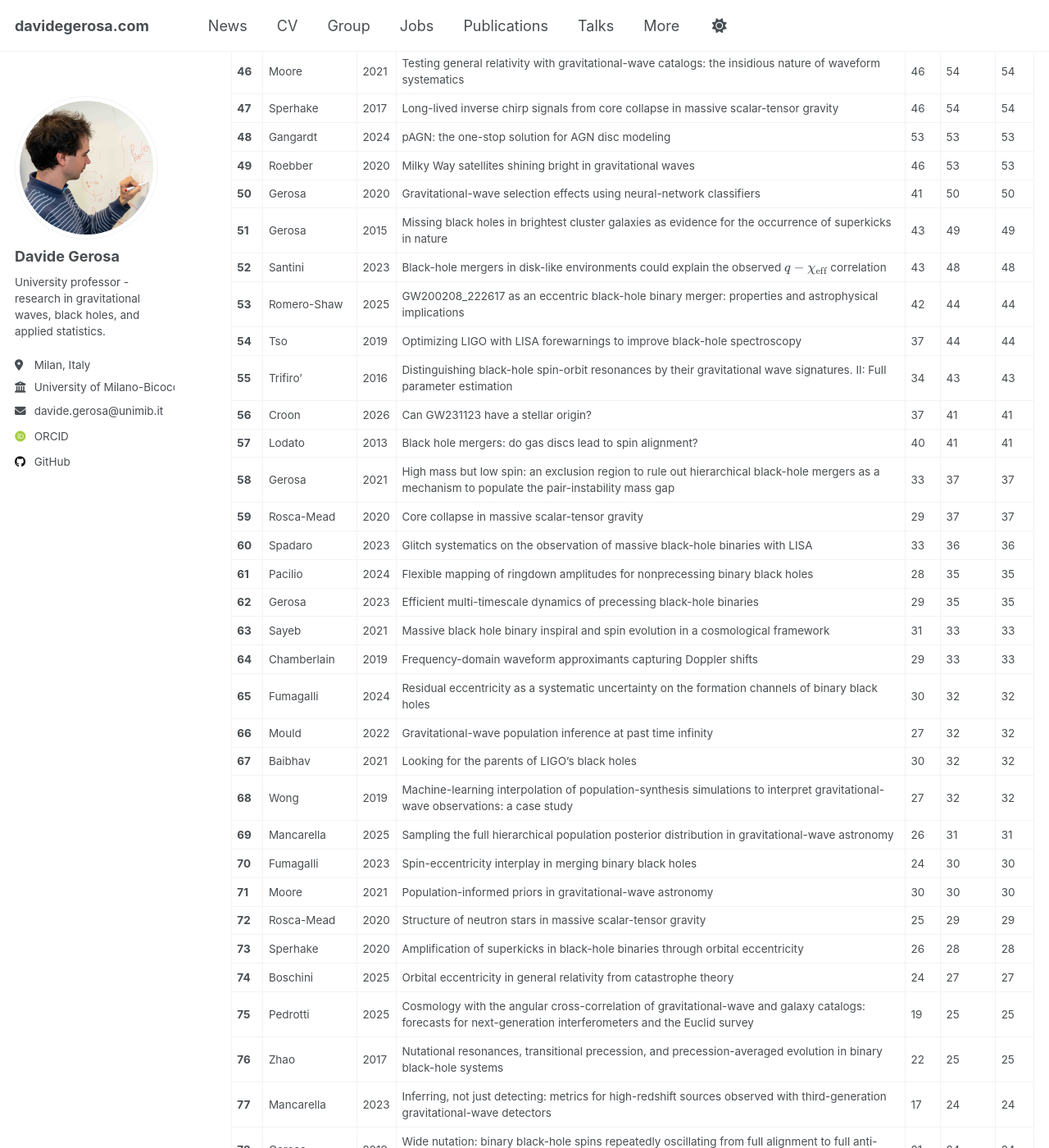
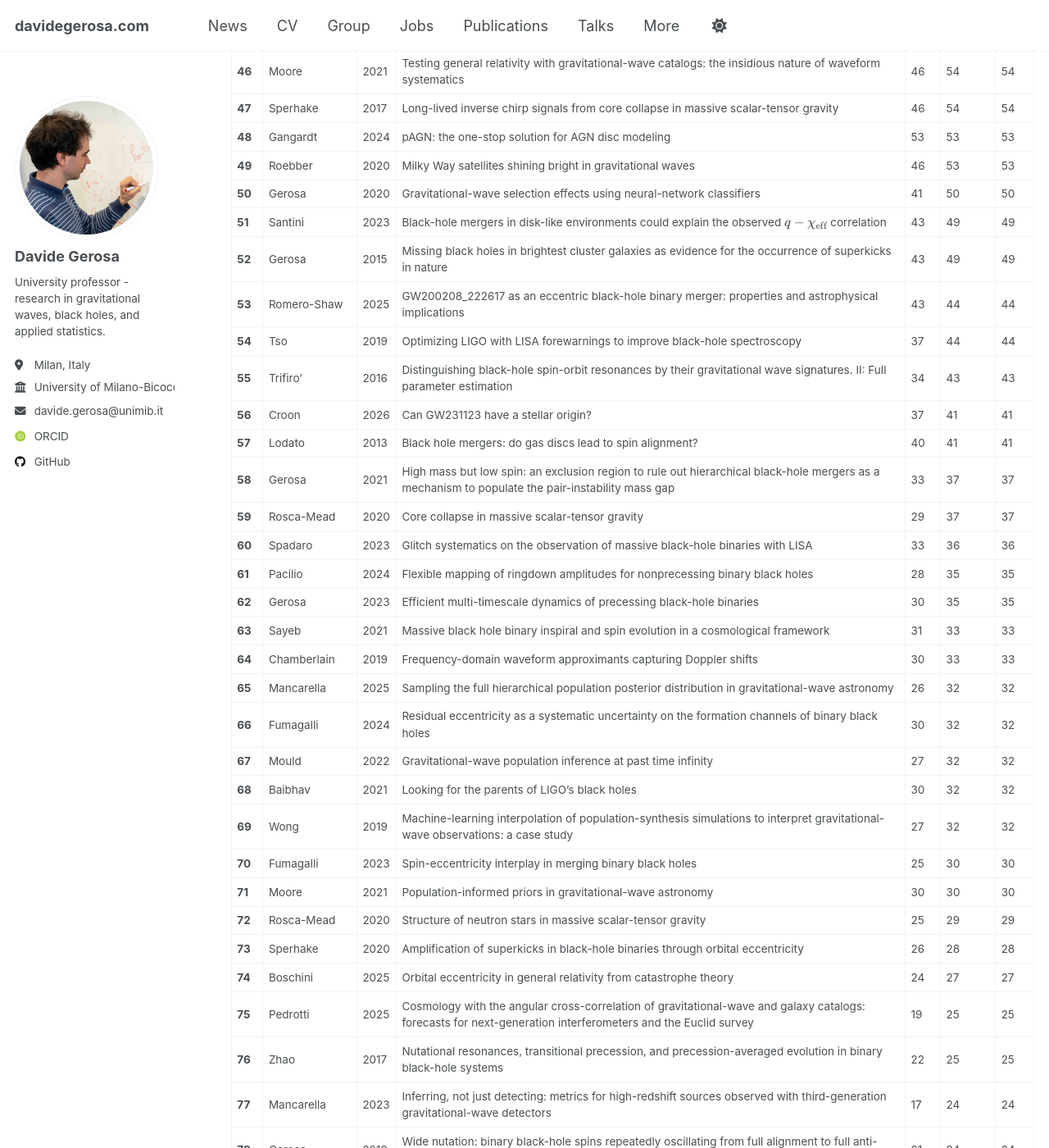
Before and after one commit to dgerosa/website, a Jekyll site: the page built from _pages/citations.md, in a window 1280 px wide and 1400 px high, scrolled down 2317 px. Shown: the whole window at 82% size. Built offline with Jekyll 4.4.1, drawn with Linux system fonts in a browser that asks for light colours; some web fonts are replaced; some of the changed text lies outside the part shown.

Commit message:
Website update from workflow

```diff
--- a/_pages/_citations.md
+++ b/_pages/_citations.md
@@ -59,9 +59,9 @@
 | **48** | Gangardt | 2024 | pAGN: the one-stop solution for AGN disc modeling | 53 | 53 | 53 |
 | **49** | Roebber | 2020 | Milky Way satellites shining bright in gravitational waves | 46 | 53 | 53 |
 | **50** | Gerosa | 2020 | Gravitational-wave selection effects using neural-network classifiers | 41 | 50 | 50 |
-| **51** | Gerosa | 2015 | Missing black holes in brightest cluster galaxies as evidence for the occurrence of superkicks in nature | 43 | 49 | 49 |
-| **52** | Santini | 2023 | Black-hole mergers in disk-like environments could explain the observed $$q-\chi_\mathrm{eff}$$ correlation | 43 | 48 | 48 |
-| **53** | Romero-Shaw | 2025 | GW200208_222617 as an eccentric black-hole binary merger: properties and astrophysical implications | 42 | 44 | 44 |
+| **51** | Santini | 2023 | Black-hole mergers in disk-like environments could explain the observed $$q-\chi_\mathrm{eff}$$ correlation | 43 | 49 | 49 |
+| **52** | Gerosa | 2015 | Missing black holes in brightest cluster galaxies as evidence for the occurrence of superkicks in nature | 43 | 49 | 49 |
+| **53** | Romero-Shaw | 2025 | GW200208_222617 as an eccentric black-hole binary merger: properties and astrophysical implications | 43 | 44 | 44 |
 | **54** | Tso | 2019 | Optimizing LIGO with LISA forewarnings to improve black-hole spectroscopy | 37 | 44 | 44 |
 | **55** | Trifiro' | 2016 | Distinguishing black-hole spin-orbit resonances by their gravitational wave signatures. II: Full parameter estimation | 34 | 43 | 43 |
 | **56** | Croon | 2026 | Can GW231123 have a stellar origin? | 37 | 41 | 41 |
@@ -70,15 +70,15 @@
 | **59** | Rosca-Mead | 2020 | Core collapse in massive scalar-tensor gravity | 29 | 37 | 37 |
 | **60** | Spadaro | 2023 | Glitch systematics on the observation of massive black-hole binaries with LISA | 33 | 36 | 36 |
 | **61** | Pacilio | 2024 | Flexible mapping of ringdown amplitudes for nonprecessing binary black holes | 28 | 35 | 35 |
-| **62** | Gerosa | 2023 | Efficient multi-timescale dynamics of precessing black-hole binaries | 29 | 35 | 35 |
+| **62** | Gerosa | 2023 | Efficient multi-timescale dynamics of precessing black-hole binaries | 30 | 35 | 35 |
 | **63** | Sayeb | 2021 | Massive black hole binary inspiral and spin evolution in a cosmological framework | 31 | 33 | 33 |
-| **64** | Chamberlain | 2019 | Frequency-domain waveform approximants capturing Doppler shifts | 29 | 33 | 33 |
-| **65** | Fumagalli | 2024 | Residual eccentricity as a systematic uncertainty on the formation channels of binary black holes | 30 | 32 | 32 |
-| **66** | Mould | 2022 | Gravitational-wave population inference at past time infinity | 27 | 32 | 32 |
-| **67** | Baibhav | 2021 | Looking for the parents of LIGO's black holes | 30 | 32 | 32 |
-| **68** | Wong | 2019 | Machine-learning interpolation of population-synthesis simulations to interpret gravitational-wave observations: a case study | 27 | 32 | 32 |
-| **69** | Mancarella | 2025 | Sampling the full hierarchical population posterior distribution in gravitational-wave astronomy | 26 | 31 | 31 |
-| **70** | Fumagalli | 2023 | Spin-eccentricity interplay in merging binary black holes | 24 | 30 | 30 |
+| **64** | Chamberlain | 2019 | Frequency-domain waveform approximants capturing Doppler shifts | 30 | 33 | 33 |
+| **65** | Mancarella | 2025 | Sampling the full hierarchical population posterior distribution in gravitational-wave astronomy | 26 | 32 | 32 |
+| **66** | Fumagalli | 2024 | Residual eccentricity as a systematic uncertainty on the formation channels of binary black holes | 30 | 32 | 32 |
+| **67** | Mould | 2022 | Gravitational-wave population inference at past time infinity | 27 | 32 | 32 |
+| **68** | Baibhav | 2021 | Looking for the parents of LIGO's black holes | 30 | 32 | 32 |
+| **69** | Wong | 2019 | Machine-learning interpolation of population-synthesis simulations to interpret gravitational-wave observations: a case study | 27 | 32 | 32 |
+| **70** | Fumagalli | 2023 | Spin-eccentricity interplay in merging binary black holes | 25 | 30 | 30 |
 | **71** | Moore | 2021 | Population-informed priors in gravitational-wave astronomy | 30 | 30 | 30 |
 | **72** | Rosca-Mead | 2020 | Structure of neutron stars in massive scalar-tensor gravity | 25 | 29 | 29 |
 | **73** | Sperhake | 2020 | Amplification of superkicks in black-hole binaries through orbital eccentricity | 26 | 28 | 28 |
@@ -209,4 +209,4 @@
 
 
 <br><br>
-*Last updated: 2026-09-02 05:57:42 UTC*
+*Last updated: 2026-09-03 05:57:26 UTC*
```
Also changed, not shown: other parts of _pages/_citations.md (+17 -17 lines), _pages/_group.md (+1 -1 lines), _pages/_publications.md (+1 -1 lines), _pages/_talks.md (+1 -1 lines).
